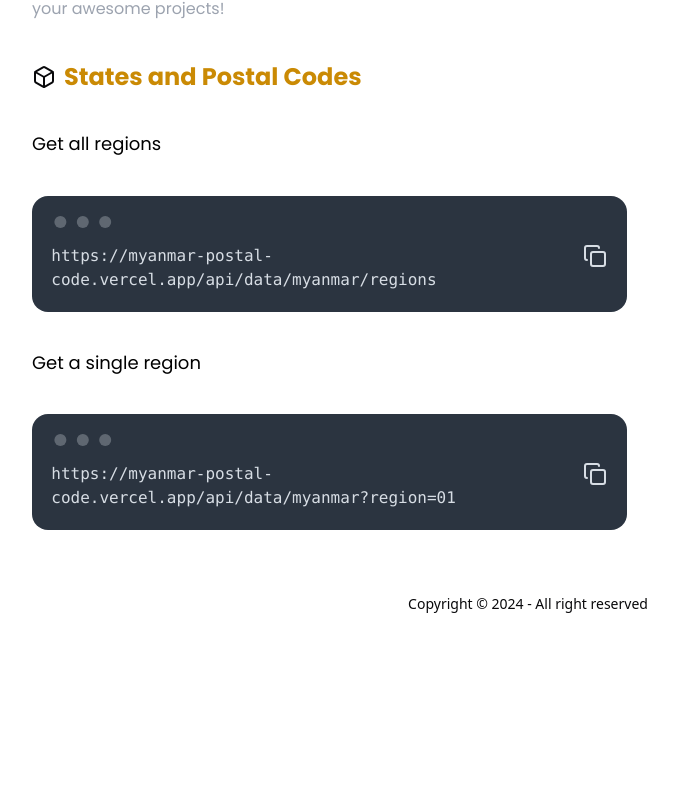
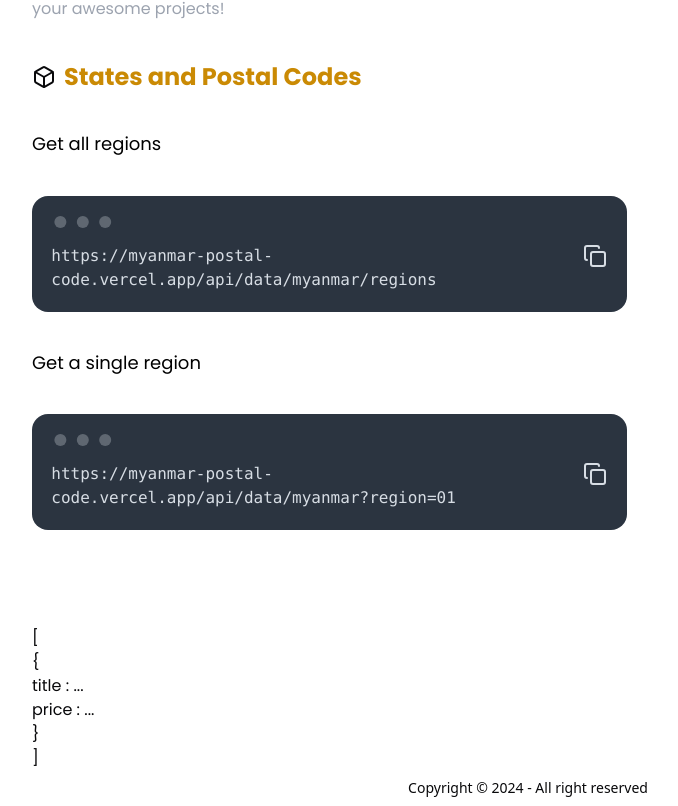
Before and after one commit to Minthantmg/MyanmarPostalCode, a Next.js app: page /docs in a window 1280 px wide. Shown: the part 227-1033 px from the top of the page, without its empty margins (112-790 px from the left). Before the commit the page ends 849 px from the top, so only its background shows below. Built offline with nearby package versions, Linux system fonts and the light colour scheme.

Commit message:
json display

```diff
--- a/src/app/docs/page.tsx
+++ b/src/app/docs/page.tsx
@@ -32,6 +32,10 @@ const page = () => {
         }
     };
 
+    const data = [
+        {id: 1, title: '...', price: '...', category: '...', description: '...', image: '...'},
+    ];
+
     return (
         <div className="w-full font-poppin">
             <div className="sm:px-36 px-8 grid gap-y-10">
@@ -57,7 +61,8 @@ const page = () => {
                 <div className="sm:w-3/5 w-[365px]">
                     <div className="mockup-code">
                         <pre
-                            className="flex justify-between"><code className="text-wrap mr-4 sm:mr-0">{allStateText}</code>
+                            className="flex justify-between"><code
+                            className="text-wrap mr-4 sm:mr-0">{allStateText}</code>
                             {copiedAll ? (
                                 <>
                                     <Image src={Check} alt="" className="w-6 h-6 ml-4 sm:ml-0 mr-1 sm:mr-0"/>
@@ -78,7 +83,8 @@ const page = () => {
                 <div className="sm:w-3/5 w-[365px] pb-14">
                     <div className="mockup-code">
                         <pre
-                            className="flex justify-between"><code className="text-wrap mr-4 sm:mr-0">{singleText}</code>
+                            className="flex justify-between"><code
+                            className="text-wrap mr-4 sm:mr-0">{singleText}</code>
                             {copied ? (
                                 <>
                                     <Image src={Check} alt="" className="w-6 h-6 ml-4 sm:ml-0 mr-1 sm:mr-0"/>
@@ -91,6 +97,21 @@ const page = () => {
                         </pre>
                     </div>
                 </div>
+                <div className="flex flex-col">
+                    <span>[</span>
+                    <span>{`{`}
+                        <span>
+                          {data.map((item) => (
+                              <div key={item.id}>  {/* Add a unique key for each item */}
+                                  <h2>title : {item.title}</h2>
+                                  <p>price : {item.price}</p>
+                                  {/* Add other elements to display category, description, and image */}
+                              </div>
+                          ))}
+                        </span>
+                        {`}`} </span>
+                    <span>]</span>
+                </div>
             </div>
         </div>
     );
```
